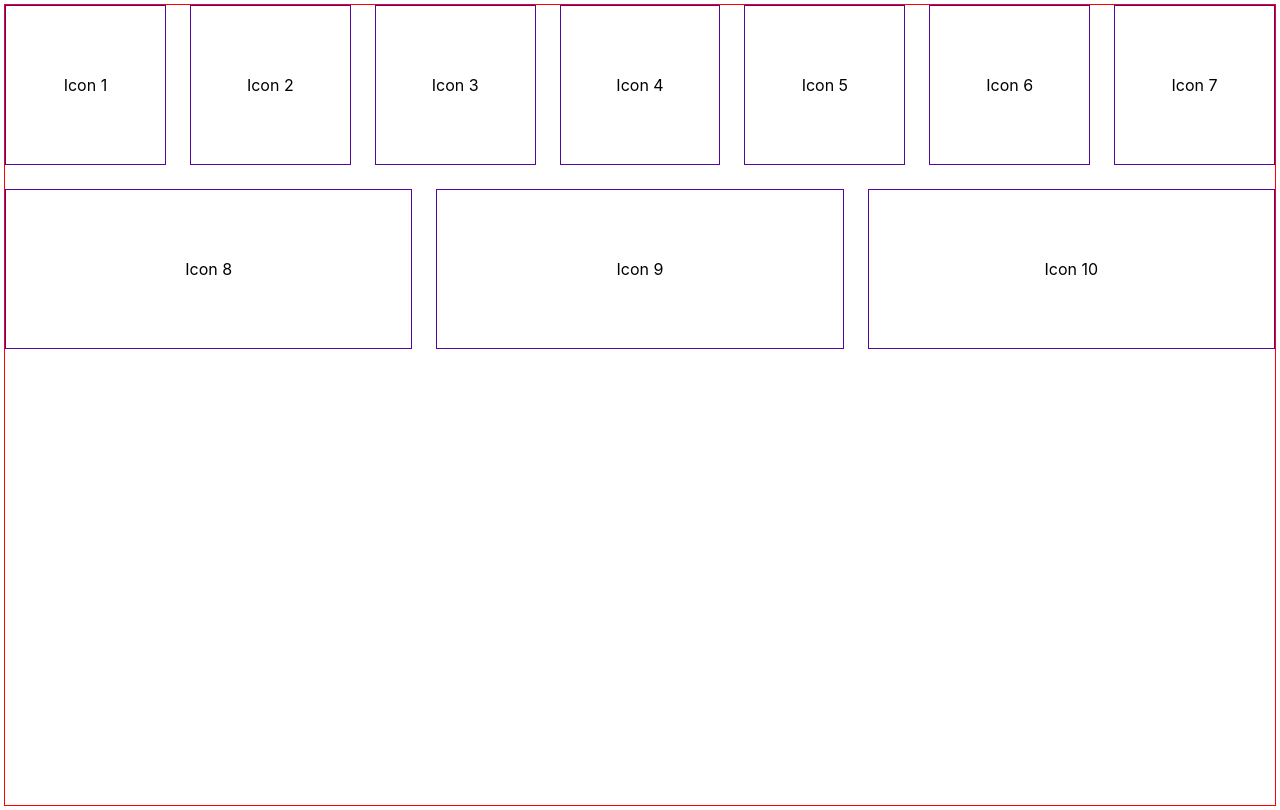
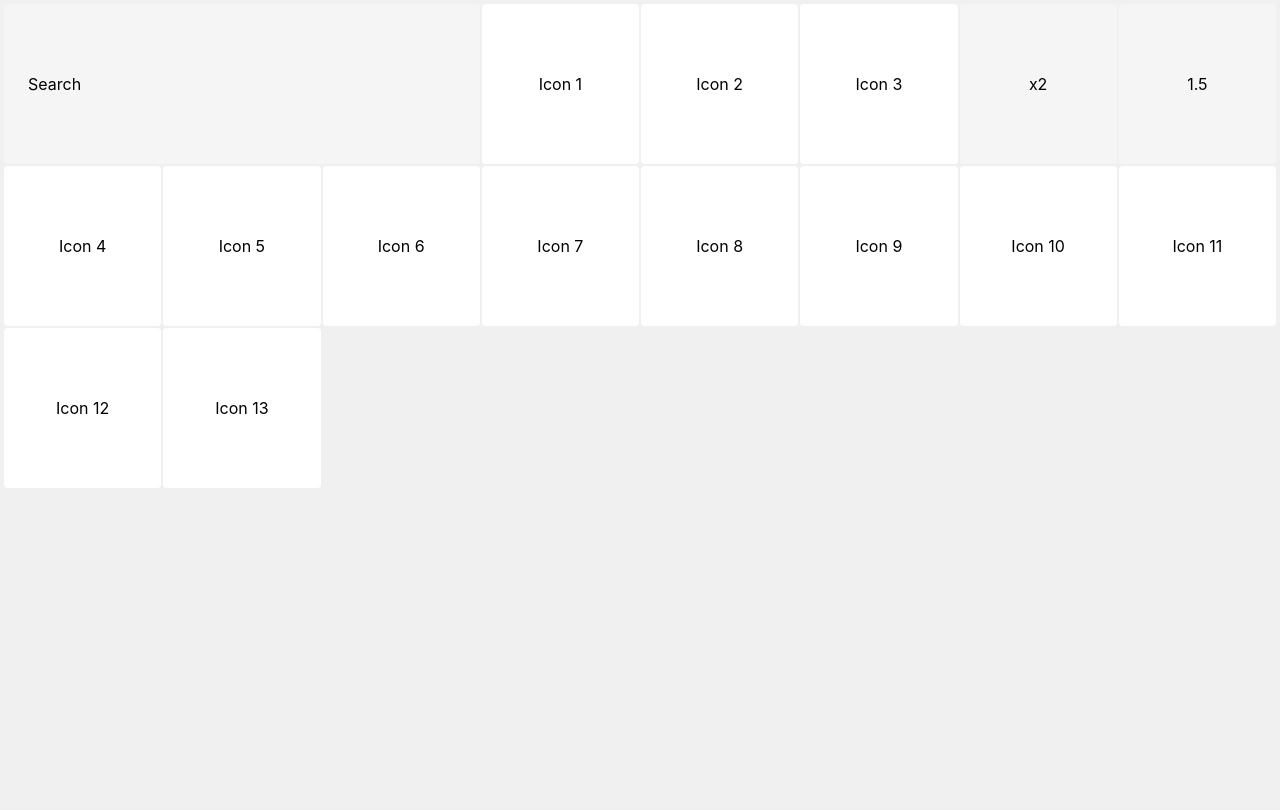
Before and after one commit to yaosamo/standartio, a Next.js app: page / in a window 1280 px wide. Built offline with nearby package versions, Linux system fonts and the light colour scheme.

Commit message:
grid finalized

```diff
--- a/components/icons.json
+++ b/components/icons.json
@@ -38,5 +38,17 @@
   {
     "url": "https://standart.io/upload/icons/Icon.svg",
     "name": "Icon 10"
+  },
+  {
+    "url": "https://standart.io/upload/icons/Icon.svg",
+    "name": "Icon 11"
+  },
+  {
+    "url": "https://standart.io/upload/icons/Icon.svg",
+    "name": "Icon 12"
+  },
+  {
+    "url": "https://standart.io/upload/icons/Icon.svg",
+    "name": "Icon 13"
   }
 ]
--- a/pages/index.js
+++ b/pages/index.js
@@ -21,6 +21,9 @@ export default function Home() {
             </div>
           );
         })}
+        <div className={styles.search}>Search</div>
+        <div className={styles.setting_size}>x2</div>
+        <div className={styles.setting_weight}>1.5</div>
       </main>
     </div>
   );
--- a/styles/Home.module.css
+++ b/styles/Home.module.css
@@ -1,26 +1,59 @@
 .container {
   margin: 0.25rem;
-  border: 1px red solid;
 }
 
 .main {
-  min-height: 100vh;
-  gap: 1.5rem;
-  display: flex;
-  flex-direction: row;
-  align-items: flex-start;
-  align-content: flex-start;
-  flex-wrap: wrap;
+  display: grid;
+  grid-template-columns: repeat(8, 1fr);
+  column-gap: 2px;
+  row-gap: 2px;
+  border-radius: 0.25rem;
+}
+
+.search {
+  display: grid;
+  grid-column-start: 1;
+  grid-column-end: 4;
+  grid-row-start: 1;
+  grid-row-end: 1;
+  justify-content: left;
+  align-content: center;
+  padding: 0 1.5rem;
+  background: #f5f5f5;
+  border-radius: 0.25rem;
 }
 
 .iconshape {
-  display: flex;
-  flex: 1;
-  min-width: 20vmin;
-  height: 20vmin;
-  border: 1px solid #52089b;
+  display: grid;
+  min-height: 12.5vw;
   justify-content: center;
-  align-items: center;
+  align-content: center;
+  background: #fff;
+  border-radius: 0.25rem;
+}
+
+.setting_size,
+.setting_weight {
+  justify-content: center;
+  align-content: center;
+  background: #f5f5f5;
+  border-radius: 0.25rem;
+}
+
+.setting_size {
+  display: grid;
+  grid-column-start: 7;
+  grid-column-end: 8;
+  grid-row-start: 1;
+  grid-row-end: 1;
+}
+
+.setting_weight {
+  display: grid;
+  grid-column-start: 8;
+  grid-column-end: 8;
+  grid-row-start: 1;
+  grid-row-end: 1;
 }
 
 @media (max-width: 600px) {
--- a/styles/globals.css
+++ b/styles/globals.css
@@ -4,6 +4,7 @@ body {
   margin: 0;
   font-family: -apple-system, BlinkMacSystemFont, Segoe UI, Roboto, Oxygen,
     Ubuntu, Cantarell, Fira Sans, Droid Sans, Helvetica Neue, sans-serif;
+  background: #f0f0f0;
 }
 
 a {
```
